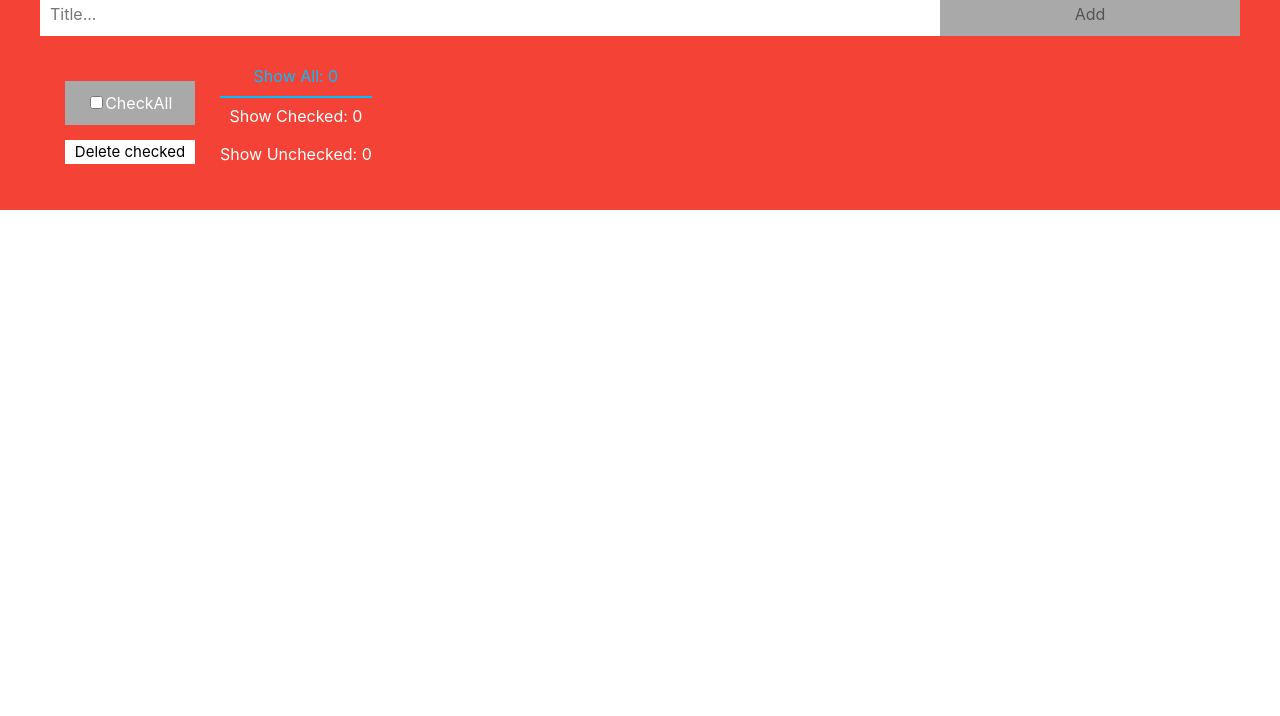
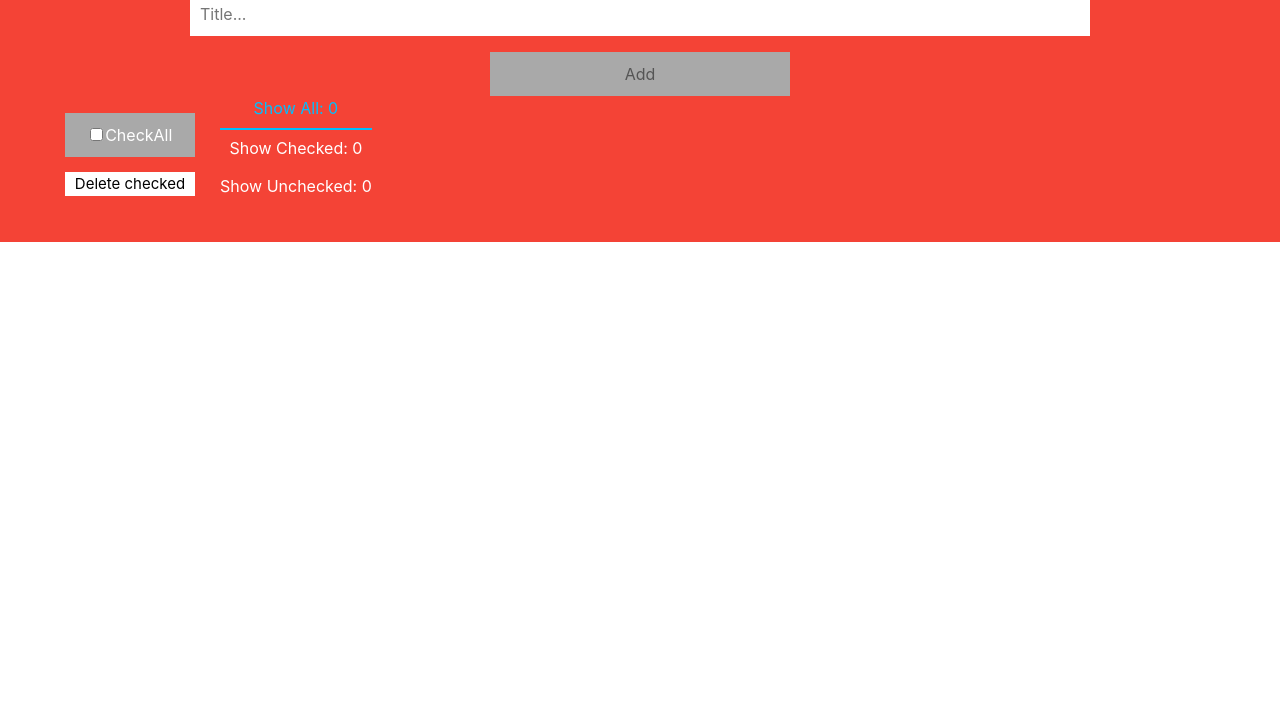
Before and after one commit to kaiflife/todoList, a website: page index.html in a window 1280 px wide. Shown: the part 84-800 px from the top of the page. Drawn offline with nearby package versions, Linux system fonts and the light colour scheme.

Commit message:
edit style.css

```diff
--- a/css/styles.css
+++ b/css/styles.css
@@ -98,6 +98,7 @@ input {
     transition: 0.3s;
     border-radius: 0;
 
+    margin-top: 1em;
     background: darkgray;
     border: none;
     padding: 10px;
@@ -205,7 +206,6 @@ label {
     justify-content: flex-start;
     width: 100%;
     align-items: center;
-    margin-top: 5em;
 }
 
 .blocked {
@@ -224,3 +224,11 @@ label {
     color: deepskyblue;
     border-bottom: 2px deepskyblue solid;
 }
+
+
+.typer {
+    display: flex;
+    justify-content: center;
+    flex-direction: column;
+    align-items: center;
+}
--- a/index.html
+++ b/index.html
@@ -19,9 +19,13 @@
 
 <body>
   <div id="header-id" class="header">
-    <h2>My To Do List</h2>
-    <input type="text" id="text-input" placeholder="Title..." name="task">
-    <button class="button-add" id="addId">Add</button>
+      <h2>My To Do List</h2>
+
+      <div class="typer">
+          <input type="text" id="text-input" placeholder="Title..." name="task">
+          <button class="button-add" id="addId">Add</button>
+
+      </div>
 
     <div class="options">
         <div class="check">
@@ -52,6 +56,7 @@
             </div>
 
         </div>
+
     </div>
 
 
--- a/js/script.js
+++ b/js/script.js
@@ -185,6 +185,7 @@ const editItem = function(e) {
       focusItem = target;
   }
 };
+
 //find ad index of item
 const findIndex = function(arr,name) {
   for(i=0;i<arr.length;i++) {
@@ -284,7 +285,8 @@ const checkAllItems = function () {
 // append to ul new li
 const appendLi = function (name,id,checked,editing) {
   $('#list')
-    .append($(`<li id=${id}  class="${checked +  ' item'}"><p contenteditable=${editing} class="editing">${name}</p>   <a href='#' `
+    .append($(`<li id=${id}  class="${checked +  ' item'}">
+    <p contenteditable=${editing} class="editing">${name}</p>   <a href='#' `
       + `class='close' aria-hidden='true'>&times;</a>
 </li>`));
   return true;
```
